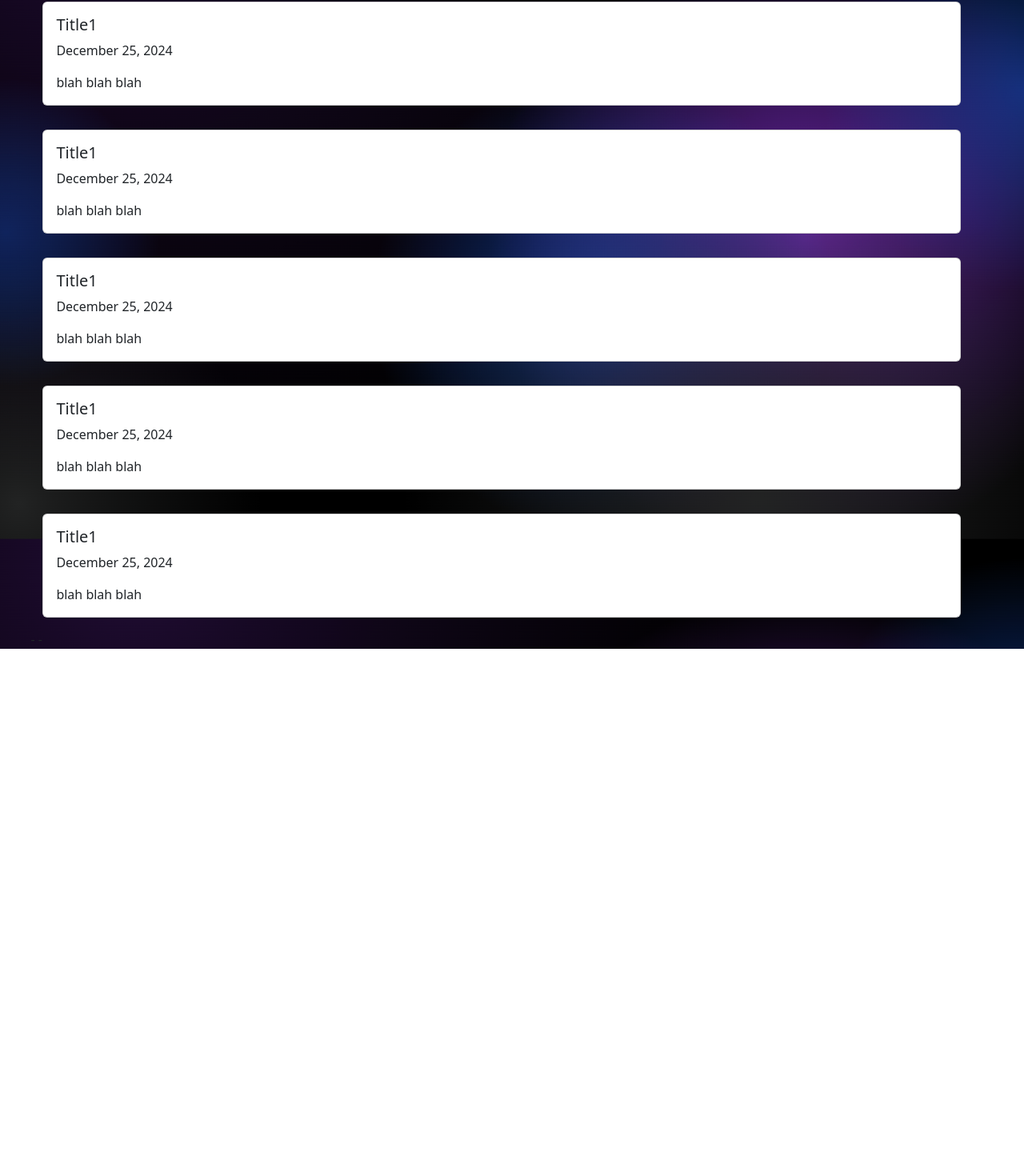
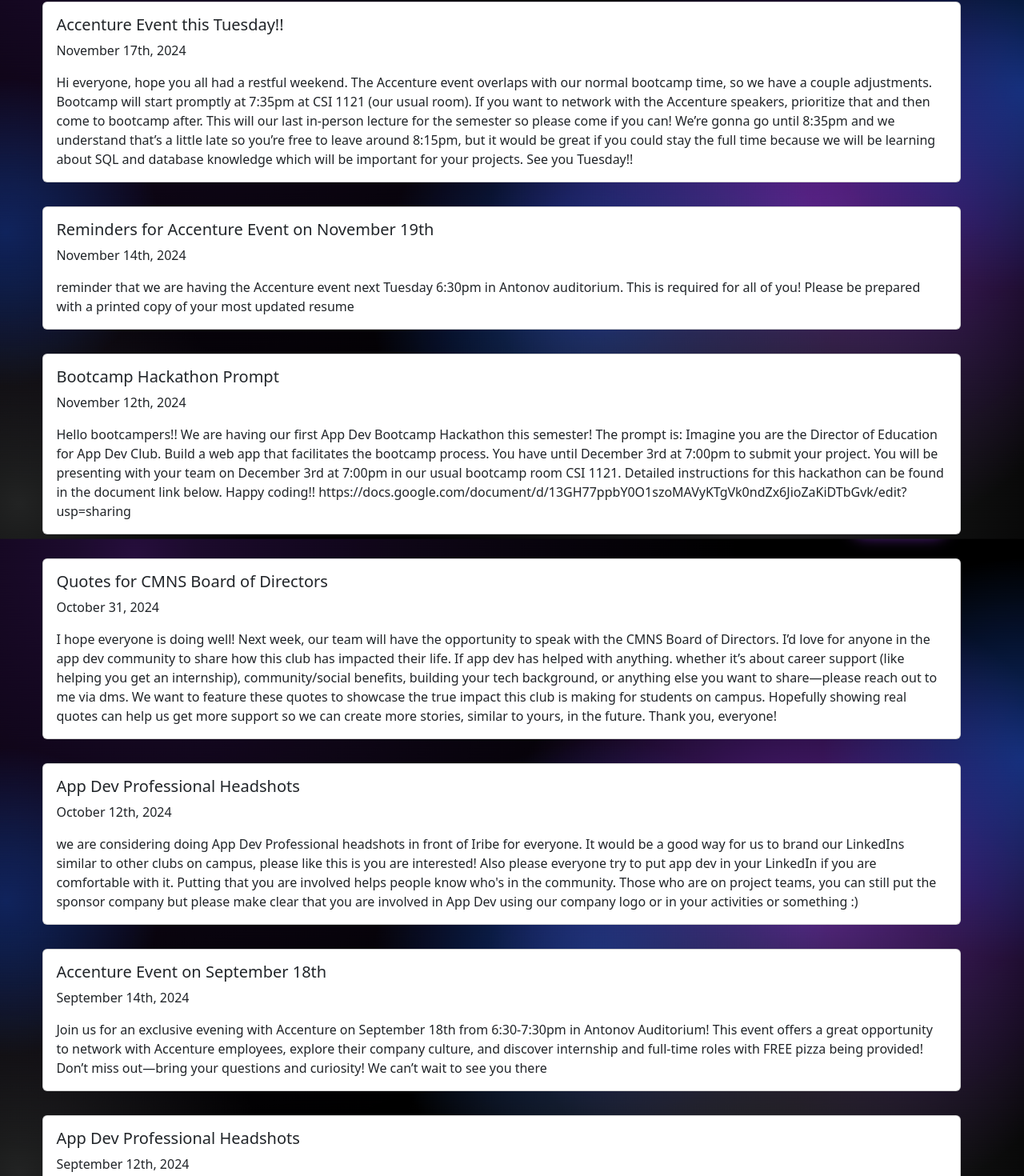
Before and after one commit to XiWorl/Bootcamp-Web-App, a React (Vite) app in the folder bootcamp-site/: page /announcements in a window 1280 px wide. Shown: the part 163-1633 px from the top of the page at 80% size. Before the commit the page ends 974 px from the top, so only its background shows below. Built offline with nearby package versions, Linux system fonts and the light colour scheme.

Commit message:
added messages for announcements

```diff
--- a/bootcamp-site/src/AdminAnnouncements.jsx
+++ b/bootcamp-site/src/AdminAnnouncements.jsx
@@ -8,6 +8,7 @@
                 <img id='logo' src= {logo} alt="App Dev Logo" />
                 <h1> App Dev Bootcamp Announcements </h1>
         </div>
+
     )
 }
 
--- a/bootcamp-site/src/StudentAnnouncements.jsx
+++ b/bootcamp-site/src/StudentAnnouncements.jsx
@@ -2,6 +2,7 @@
 import logo from './assets/App-Dev-Logo.png'
 import "./App.css"
 import CardAnnouncements from "./CardAnnouncements";
+import { Link } from "react-router-dom";
 
 function StudentAnnouncements() {
     return (
@@ -13,19 +14,58 @@
 
             <div className="Student-Announcements">
                 <div className="announcement-card">
-                <CardAnnouncements title="Title1" text="blah blah blah" date="December 25, 2024" />
+                <CardAnnouncements title="Accenture Event this Tuesday!!"
+                text="Hi everyone, hope you all had a restful weekend. The Accenture event overlaps with our normal bootcamp time, so we have a couple adjustments.
+                Bootcamp will start promptly at 7:35pm at CSI 1121 (our usual room). If you want to network with the Accenture speakers, prioritize that and then
+                come to bootcamp after. This will our last in-person lecture for the semester so please come if you can! We’re gonna go until 8:35pm and we understand
+                that’s a little late so you’re free to leave around 8:15pm, but it would be great if you could stay the full time because we will be learning about SQL
+                and database knowledge which will be important for your projects. See you Tuesday!!"
+                date="November 17th, 2024" />
                 </div>
                 <div className="announcement-card">
-                <CardAnnouncements title="Title1" text="blah blah blah" date="December 25, 2024" />
+                <CardAnnouncements title="Reminders for Accenture Event on November 19th"
+                text="reminder that we are having the Accenture event next Tuesday 6:30pm in Antonov auditorium. This is required for all of you! Please be prepared
+                with a printed copy of your most updated resume"
+                date="November 14th, 2024" />
                 </div>
                 <div className="announcement-card">
-                <CardAnnouncements title="Title1" text="blah blah blah" date="December 25, 2024" />
+                <CardAnnouncements title="Bootcamp Hackathon Prompt"
+                text="Hello bootcampers!! We are having our first App Dev Bootcamp Hackathon this semester! The prompt is: Imagine you are the Director of Education
+                for App Dev Club. Build a web app that facilitates the bootcamp process. You have until December 3rd at 7:00pm to submit your project. You will be
+                presenting with your team on December 3rd at 7:00pm in our usual bootcamp room CSI 1121. Detailed instructions for this hackathon can be found in
+                the document link below. Happy coding!! https://docs.google.com/document/d/13GH77ppbY0O1szoMAVyKTgVk0ndZx6JioZaKiDTbGvk/edit?usp=sharing"
+                date="November 12th, 2024" />
                 </div>
                 <div className="announcement-card">
-                <CardAnnouncements title="Title1" text="blah blah blah" date="December 25, 2024" />
+                <CardAnnouncements title="Quotes for CMNS Board of Directors"
+                text="I hope everyone is doing well! Next week, our team will have the opportunity to speak with the CMNS Board of Directors. I’d love for anyone in
+                the app dev community to share how this club has impacted their life. If app dev has helped with anything. whether it’s about career support (like
+                helping you get an internship), community/social benefits, building your tech background, or anything else you want to share—please reach out to me
+                via dms. We want to feature these quotes to showcase the true impact this club is making for students on campus. Hopefully showing real quotes can
+                help us get more support so we can create more stories, similar to yours, in the future. Thank you, everyone!"
+                date="October 31, 2024" />
                 </div>
                 <div className="announcement-card">
-                <CardAnnouncements title="Title1" text="blah blah blah" date="December 25, 2024" />
+                <CardAnnouncements title="App Dev Professional Headshots"
+                text="we are considering doing App Dev Professional headshots in front of Iribe for everyone. It would be a good way for us to brand our LinkedIns
+                similar to other clubs on campus, please like this is you are interested! Also please everyone try to put app dev in your LinkedIn if you are
+                comfortable with it. Putting that you are involved helps people know who's in the community. Those who are on project teams, you can still put the
+                sponsor company but please make clear that you are involved in App Dev using our company logo or in your activities or something :)"
+                date="October 12th, 2024" />
+                </div>
+                <div className="announcement-card">
+                <CardAnnouncements title="Accenture Event on September 18th"
+                text="Join us for an exclusive evening with Accenture on September 18th from 6:30-7:30pm in Antonov Auditorium! This event offers a great opportunity
+                to network with Accenture employees, explore their company culture, and discover internship and full-time roles with FREE pizza being provided! Don’t
+                miss out—bring your questions and curiosity! We can’t wait to see you there"
+                date="September 14th, 2024" />
+                </div>
+                <div className="announcement-card">
+                <CardAnnouncements title="App Dev Professional Headshots"
+                text="Hi everyone, We're thrilled to announce that we are hosting an exclusive event with NSA's Laboratory of Telecommunication Sciences on September
+                16th from 6:30-7:30pm in CSI 1115! This is a great opportunity to network with LTS professionals and learn about their internship opportunities and
+                full-time roles! Mark your calendars and make sure you don't miss out on this!"
+                date="September 12th, 2024" />
                 </div>
 -
 -            </div>
```
